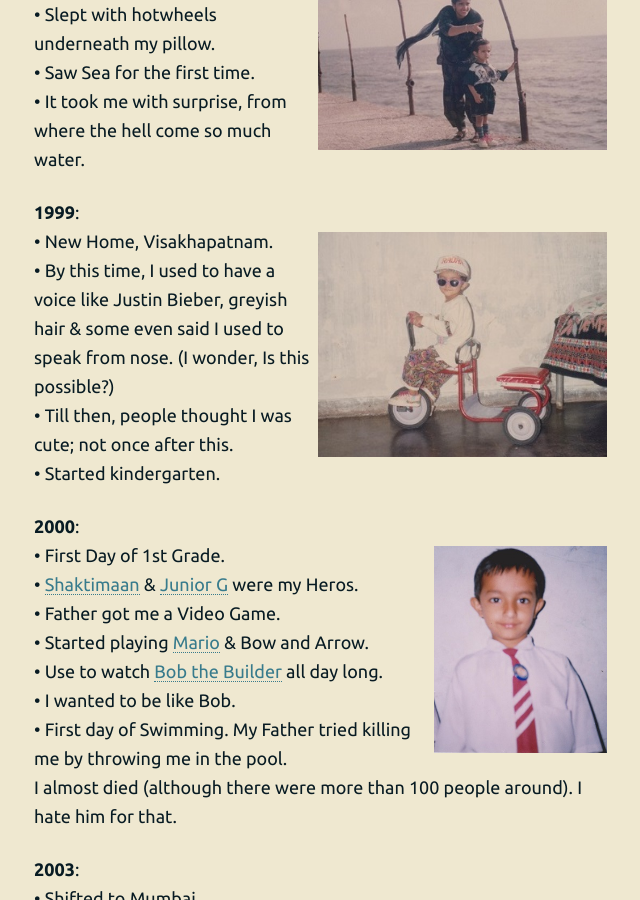
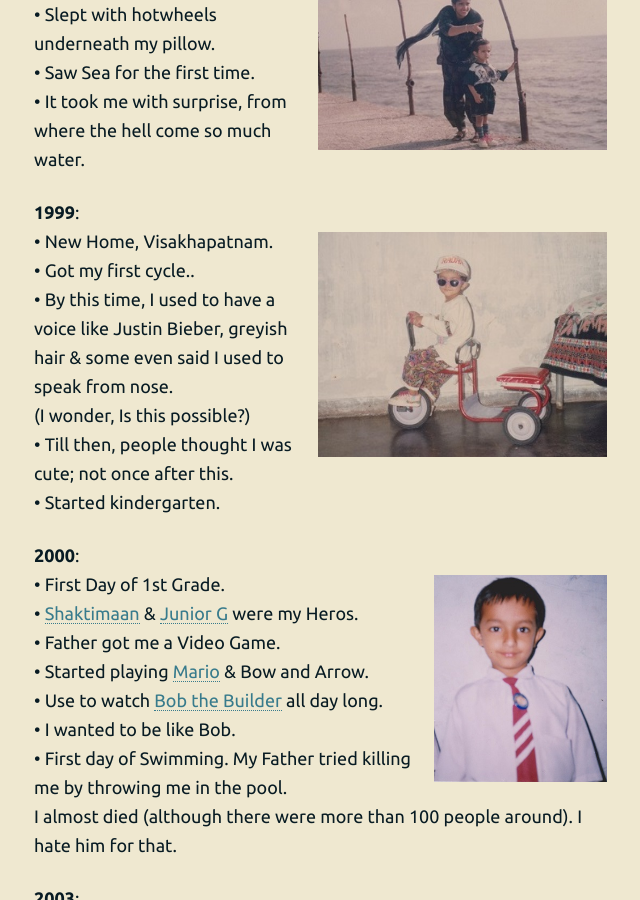
Before and after one commit to 93notes/93notes.github.io, a Jekyll site: the page built from timeline.html, in a window 1280 px wide and 900 px high, scrolled down 575 px. Shown: the whole window, without its empty margins (317-957 px from the left). Built offline with Jekyll 4.4.1, drawn with Linux system fonts in a browser that asks for light colours; nearby versions of some CDN libraries.

Commit message:
Update timeline.html

```diff
--- a/timeline.html
+++ b/timeline.html
@@ -61,7 +61,8 @@ He wanted me to be as Rich as his freind. LOL. </br>
 <strong>1999</strong>: </br>
 <img width="50%"  src="/images/personal/my-first-cycle.jpg" alt="My first Cycle"/>
 &bull; New Home, Visakhapatnam. </br>
-&bull; By this time, I used to have a voice like Justin Bieber, greyish hair &amp; some even said I used to speak from nose. (I wonder, Is this possible?)</br>
+&bull; Got my first cycle.. </br>
+&bull; By this time, I used to have a voice like Justin Bieber, greyish hair &amp; some even said I used to speak from nose. </br>(I wonder, Is this possible?)</br>
 &bull; Till then, people thought I was cute; not once  after this. </br>
 &bull; Started kindergarten. </br>
 </p>
```
